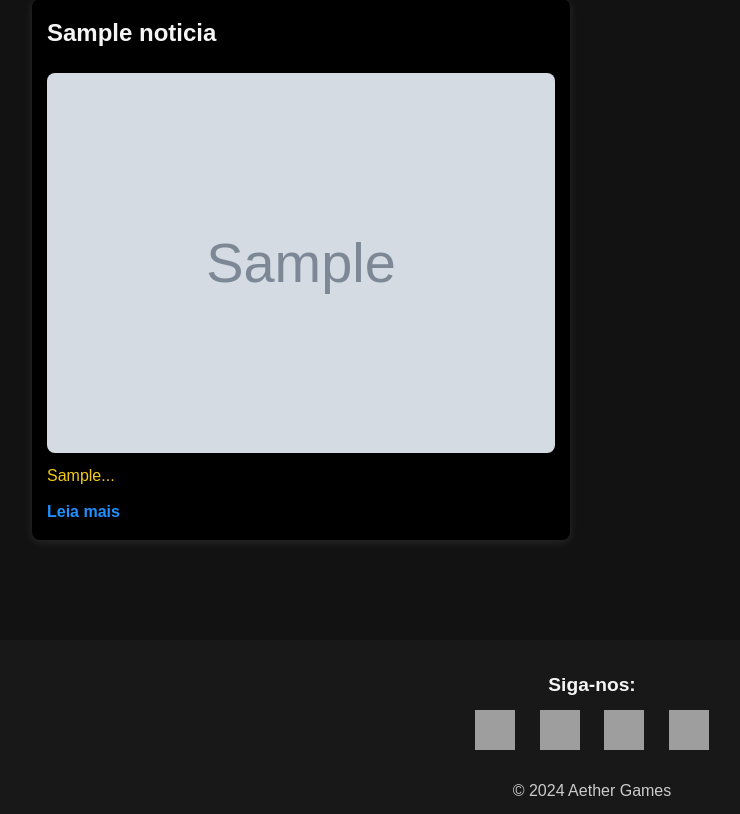
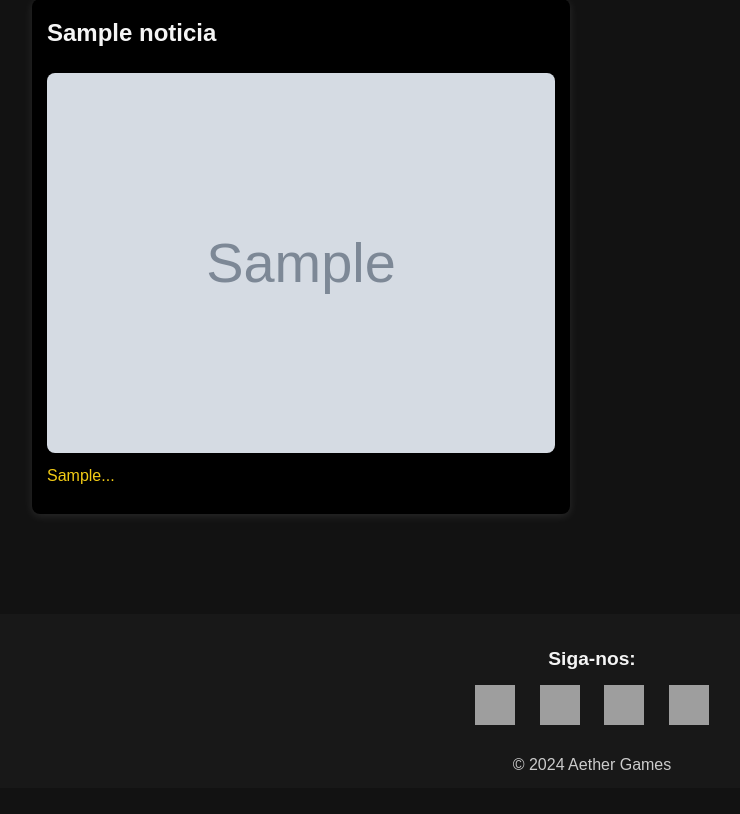
Before and after one commit to Kayo-Elias/Aether_Games-php, a PHP site: page / in a window 1280 px wide. Shown: the part 283-1097 px from the top of the page, without its empty margins (48-788 px from the left). After the commit the page ends 1053 px from the top, so only its background shows below. Run offline with PHP 8.4, Linux system fonts and the light colour scheme; tables that the repository leaves empty or names only in its code hold one stand-in row (values such as "Sample post"); grey boxes marked "Sample" are stand-in pictures; grey boxes are pictures that could not be loaded.

Commit message:
Update index.php

```diff
--- a/index.php
+++ b/index.php
@@ -21,7 +21,6 @@ if (!isset($conexao)) {
     <header>
         <div class="header-left">
             <div class="logo-container">
-
                 <img src="img/Aether.png" alt="Logo do site" class="logo">
                 <h1><a href="index.php">Aether Games</a></h1>
             </div>
@@ -60,6 +59,7 @@ if (!isset($conexao)) {
                     <a href="cadastro.php"><button class="register-button">Cadastrar-se</button></a>
                 </div>
             </div>
+        </div>
     </header>
 
     <!-- Conteúdo Principal -->
@@ -76,12 +76,13 @@ if (!isset($conexao)) {
             while ($noticia = $resultado->fetch_assoc()):
         ?>
             <article>
-                <h2><?php echo htmlspecialchars($noticia['titulo']); ?></h2>
+                <h2><a href="noticia_completa.php?id=<?php echo $noticia['id']; ?>"><?php echo htmlspecialchars($noticia['titulo']); ?></a></h2>
                 <?php if (!empty($noticia['imagem'])): ?>
+                    <a href="noticia_completa.php?id=<?php echo $noticia['id']; ?>">
                         <img src="<?php echo htmlspecialchars($noticia['imagem']); ?>" alt="Imagem da notícia" class="noticia-img">
+                    </a>
                 <?php endif; ?>
                 <p><?php echo nl2br(htmlspecialchars(substr($noticia['conteudo'], 0, 150))); ?>...</p>
-                <a href="noticia_completa.php?id=<?php echo $noticia['id']; ?>" class="ver-mais">Leia mais</a>
             </article>
         <?php
             endwhile;
```
Lines whose indentation alone changed are shown as unchanged.
